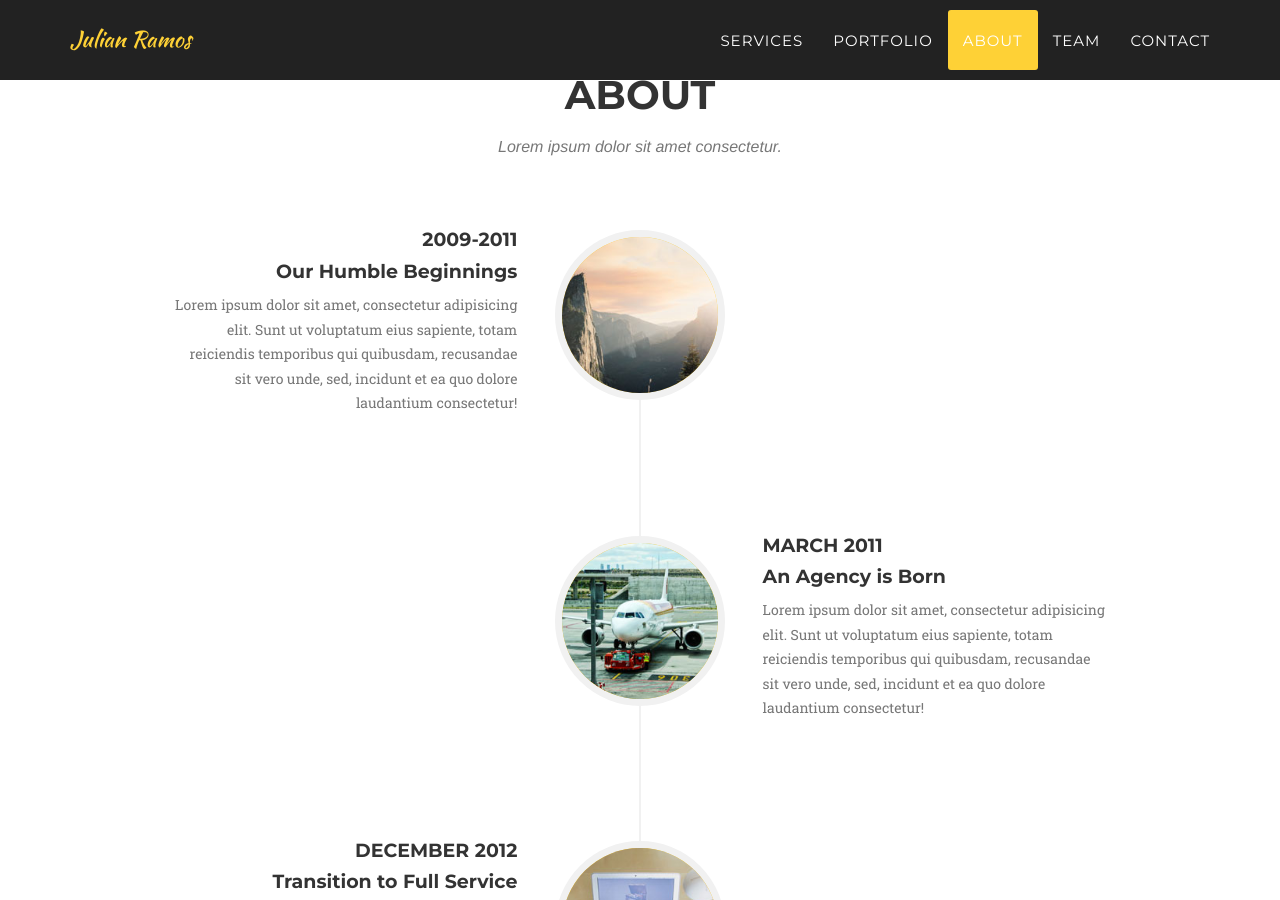
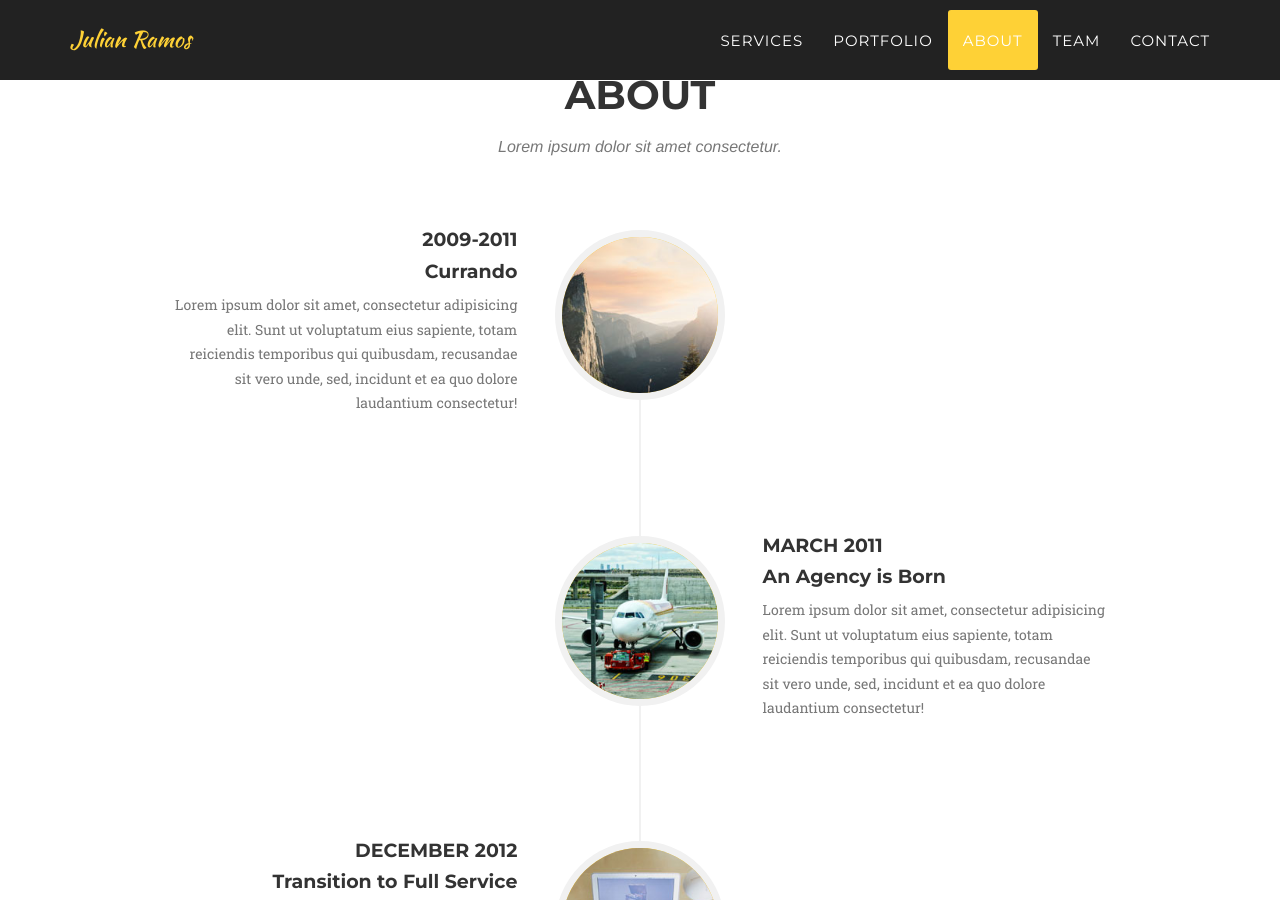
Before and after one commit to jramos92/jramos92.github.io, a Jekyll site: the page built from index.html, in a window 1280 px wide and 900 px high, scrolled down 2394 px. Built offline with Jekyll 4.4.1, drawn with Linux system fonts in a browser that asks for light colours; some web fonts are replaced.

Commit message:
Minor changes

```diff
--- a/_includes/about.html
+++ b/_includes/about.html
@@ -17,7 +17,7 @@
                             <div class="timeline-panel">
                                 <div class="timeline-heading">
                                     <h4>2009-2011</h4>
-                                    <h4 class="subheading">Our Humble Beginnings</h4>
+                                    <h4 class="subheading">Currando</h4>
                                 </div>
                                 <div class="timeline-body">
                                     <p class="text-muted">Lorem ipsum dolor sit amet, consectetur adipisicing elit. Sunt ut voluptatum eius sapiente, totam reiciendis temporibus qui quibusdam, recusandae sit vero unde, sed, incidunt et ea quo dolore laudantium consectetur!</p>
```
